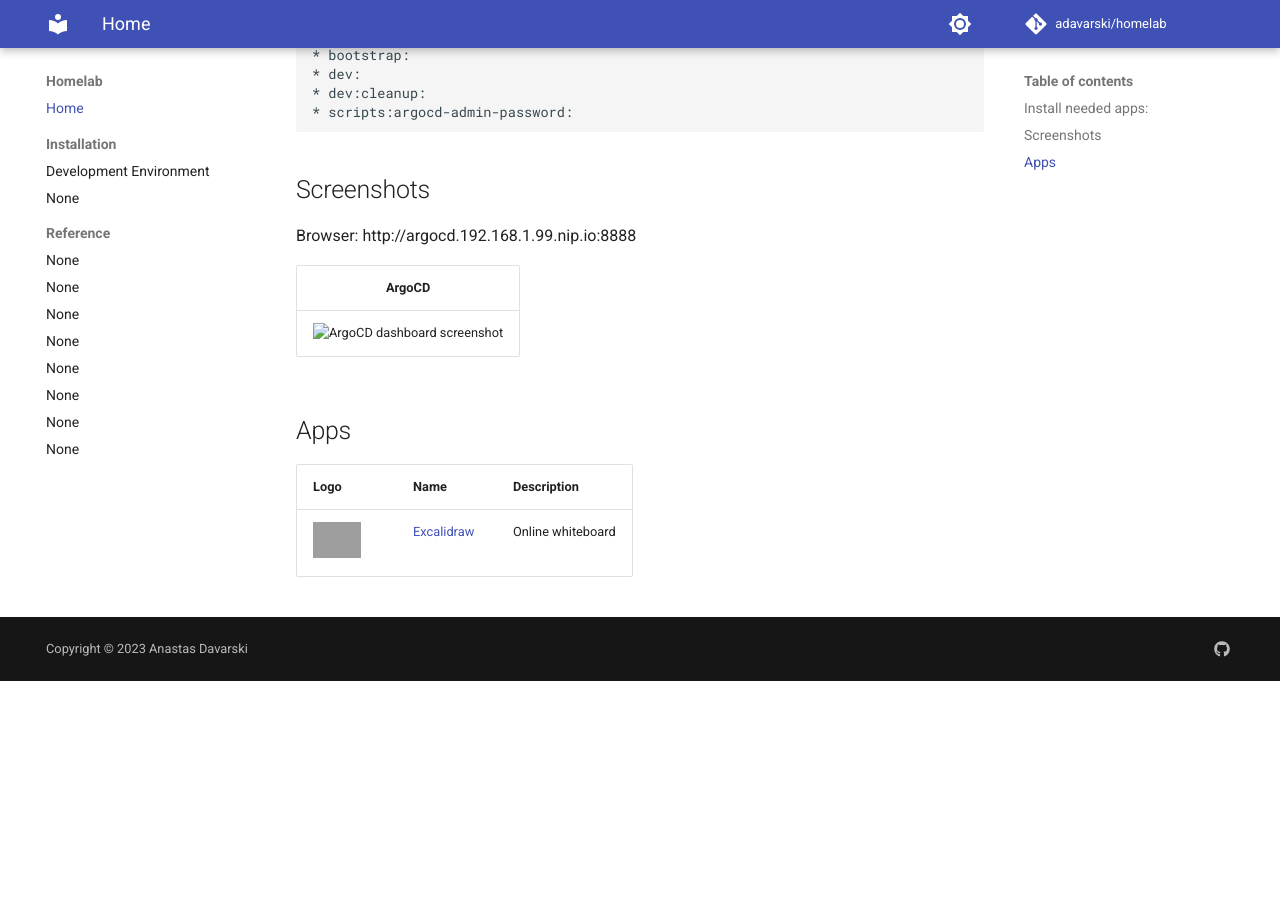
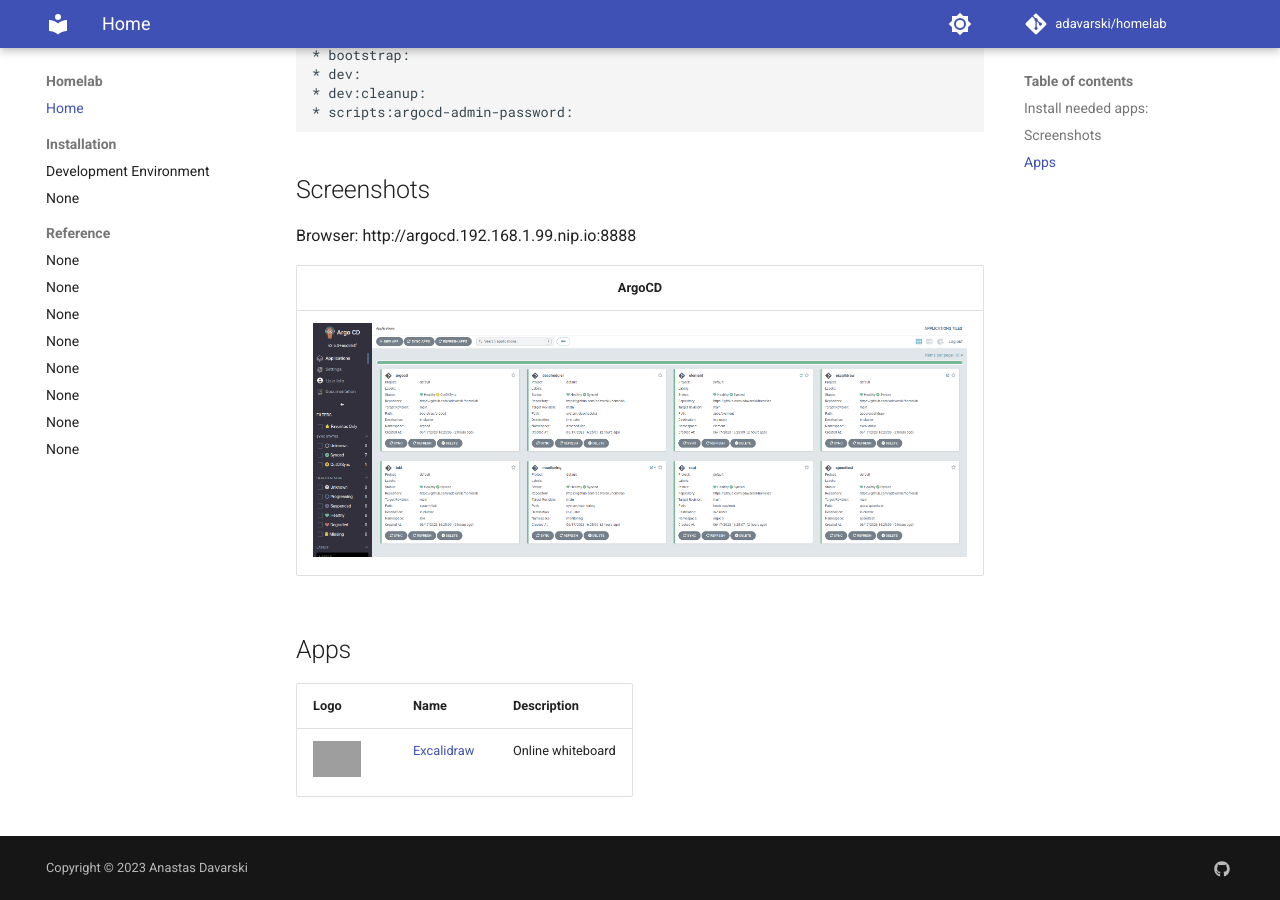
Before and after one commit to adavarski/homelab, an MkDocs documentation site: the page built from docs/index.md, in a window 1280 px wide and 900 px high, scrolled down 508 px. Built offline with MkDocs 1.6.1 and Material for MkDocs 9.7.7, drawn with Linux system fonts in a browser that asks for light colours; comment, search, counter and statistics services are not loaded; before the commit the page ends 1189 px from its top, so only the background shows below that; grey boxes are pictures that could not be loaded.

Commit message:
Update index.md

```diff
--- a/docs/index.md
+++ b/docs/index.md
@@ -28,7 +28,7 @@ Browser: http://argocd.192.168.1.99.nip.io:8888
 
 | ArgoCD |
 | :--: |
-| ![ArgoCD dashboard screenshot](docs/images/homelab-argocd.png) |
+| ![ArgoCD dashboard screenshot](images/homelab-argocd.png) |
 
 ## Apps
 
```
